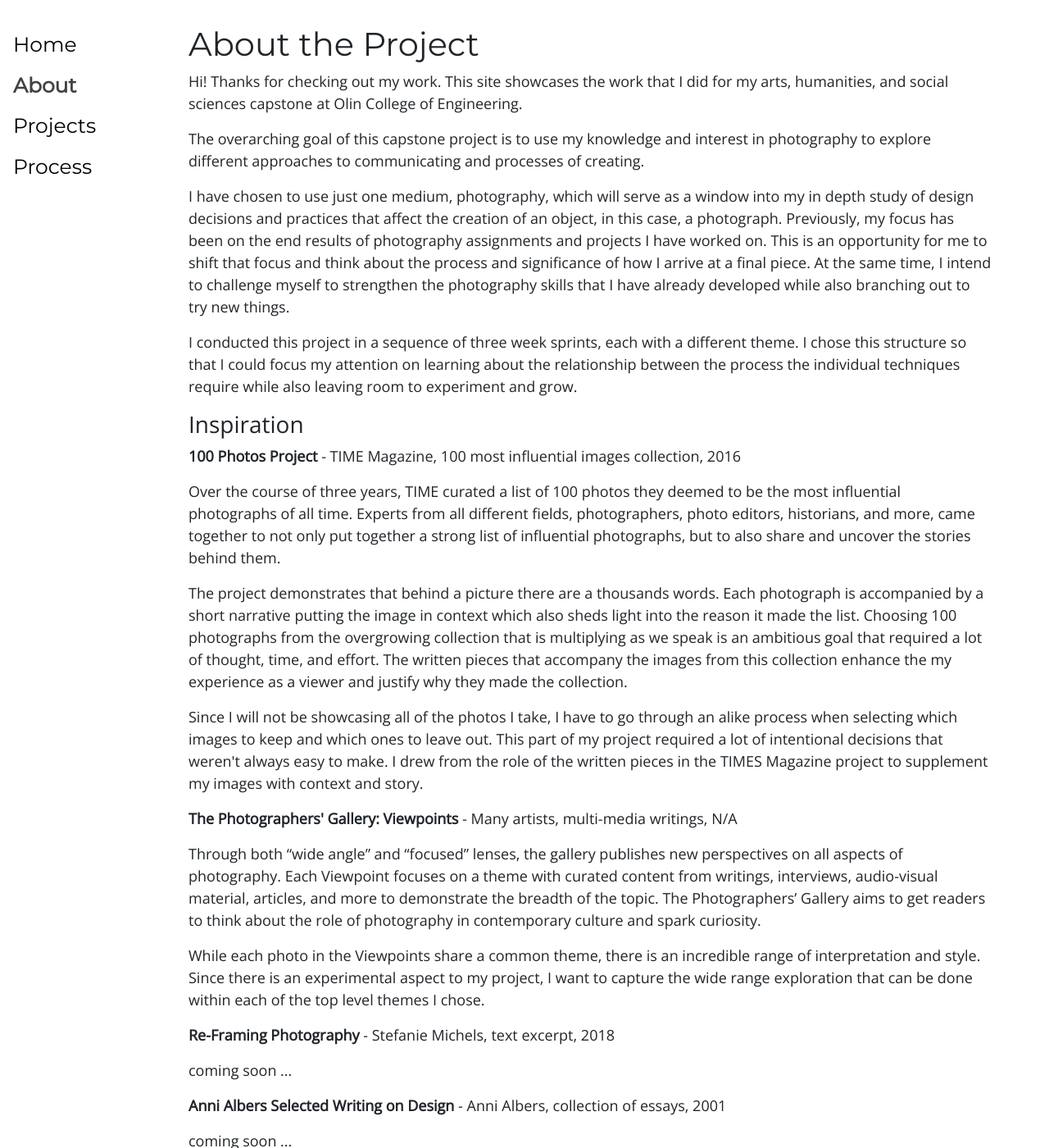
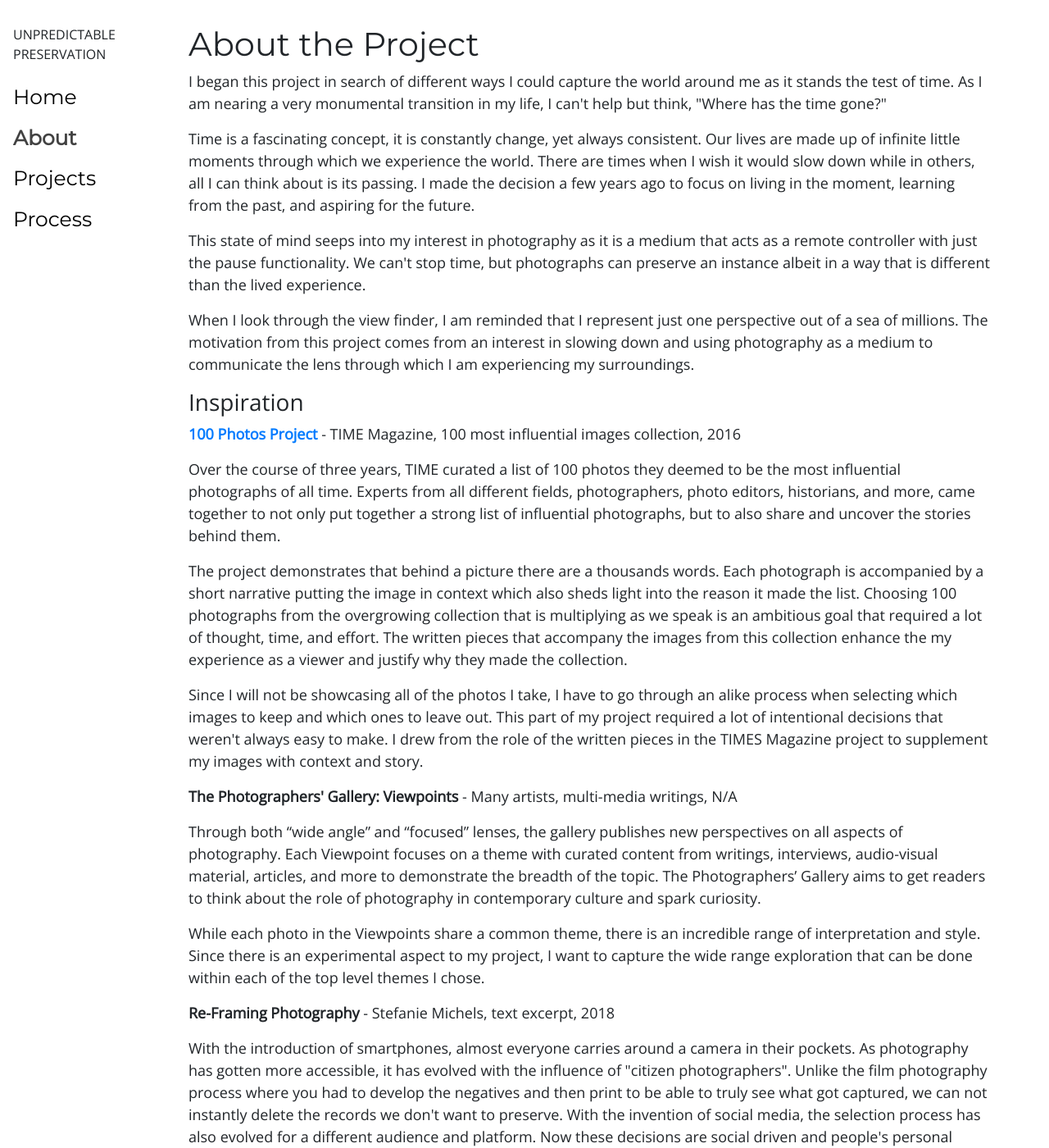
Before and after one commit to annagriffin/photography-portfolio, a Jekyll site: the page built from about.html, in a window 1280 px wide and 1400 px high. Shown: the whole window at 82% size. Built offline with Jekyll 4.4.1, drawn with Linux system fonts in a browser that asks for light colours; nearby versions of some CDN libraries; some of the changed text lies outside the part shown.

Commit message:
update writing

```diff
--- a/_includes/navigation.html
+++ b/_includes/navigation.html
@@ -1,4 +1,5 @@
 <nav class=" side-nav">
+  <p class="title">Unpredictable Preservation</p>
   {% for item in site.data.navigation %}
     <a href="{{ item.link | relative_url }}" {% if page.url == item.link %}class="current"{% endif %}>{{ item.name }}</a>
   {% endfor %}
--- a/_sass/main.scss
+++ b/_sass/main.scss
@@ -26,6 +26,11 @@ body {
   font-size: 25px;
   color: #000000;
   display: block;
+}
+
+.title {
+  padding-left: 16px;
+  text-transform: uppercase;
 }
 
 .main {
--- a/about.html
+++ b/about.html
@@ -7,17 +7,17 @@ title: About
 
   <h1>About the Project</h1>
 
-  <p>Hi! Thanks for checking out my work. This site showcases the work that I did for my arts, humanities, and social sciences capstone at Olin College of Engineering.</p>
+  <p>I began this project in search of different ways I could capture the world around me as it stands the test of time. As I am nearing a very monumental transition in my life, I can't help but think, "Where has the time gone?"</p>
 
-  <p>The overarching goal of this capstone project is to use my knowledge and interest in photography to explore different approaches to communicating and processes of creating.</p>
+  <p>Time is a fascinating concept, it is constantly change, yet always consistent. Our lives are made up of infinite little moments through which we experience the world. There are times when I wish it would slow down while in others, all I can think about is its passing. I made the decision a few years ago to focus on living in the moment, learning from the past, and aspiring for the future.</p>
 
-  <p>I have chosen to use just one medium, photography, which will serve as a window into my in depth study of design decisions and practices that affect the creation of an object, in this case, a photograph. Previously, my focus has been on the end results of photography assignments and projects I have worked on. This is an opportunity for me to shift that focus and think about the process and significance of how I arrive at a final piece. At the same time, I intend to challenge myself to strengthen the photography skills that I have already developed while also branching out to try new things.</p>
+  <p>This state of mind seeps into my interest in photography as it is a medium that acts as a remote controller with just the pause functionality. We can't stop time, but photographs can preserve an instance albeit in a way that is different than the lived experience.</p>
 
-  <p>I conducted this project in a sequence of three week sprints, each with a different theme. I chose this structure so that I could focus my attention on learning about the relationship between the process the individual techniques require while also leaving room to experiment and grow.</p>
+  <p>When I look through the view finder, I am reminded that I represent just one perspective out of a sea of millions. The motivation from this project comes from an interest in slowing down and using photography as a medium to communicate the lens through which I am experiencing my surroundings.</p>
 
   <h3>Inspiration</h3>
 
-  <p><strong>100 Photos Project</strong> - TIME Magazine, 100 most influential images collection, 2016</p>
+  <p><strong><a href="http://100photos.time.com/">100 Photos Project</a></strong> - TIME Magazine, 100 most influential images collection, 2016</p>
 
   <p>Over the course of three years, TIME curated a list of 100 photos they deemed to be the most influential photographs of all time. Experts from all different fields, photographers, photo editors, historians, and more, came together to not only put together a strong list of influential photographs, but to also share and uncover the stories behind them.</p>
 
@@ -32,16 +32,11 @@ title: About
   <p>While each photo in the Viewpoints share a common theme, there is an incredible range of interpretation and style. Since there is an experimental aspect to my project, I want to capture the wide range exploration that can be done within each of the top level themes I chose. </p>
 
   <p><strong>Re-Framing Photography</strong> - Stefanie Michels, text excerpt, 2018</p>
-  <p> coming soon ...</p>
+  <p>With the introduction of smartphones, almost everyone carries around a camera in their pockets. As photography has gotten more accessible, it has evolved with the influence of "citizen photographers". Unlike the film photography process where you had to develop the negatives and then print to be able to truly see what got captured, we can not instantly delete the records we don't want to preserve. With the invention of social media, the selection process has also evolved for a different audience and platform. Now these decisions are social driven and people's personal collections are self curated.</p>
 
   <p><strong>Anni Albers Selected Writing on Design</strong> - Anni Albers, collection of essays, 2001</p>
-  <p> coming soon ...</p>
+  <p>Anni Albers is an incredibly talented and insightful writer. She believes that artists' work inherently keeps a record of history and it is a privilege to be able to view it. Art and usefulness are often kept at a distance in the modern, industrialized world but Albers argues that this doesn't have to be the case. The process of making something can determine its artistic qualities. I embraced this principle transforming ordinary objects and settings though my eyes.</p>
 
-
-  <p><strong>Afghan Girl</strong> - Steve McCurry, 1984 (image to come)</p>
-
-  <p><strong>Sohasil Karmani</strong></p>
-  <p>Karmani is known for taking photos with human subjects. He does an amazing job a capturing human life and relationships. Karmani is like a fly on the wall, he likes to observe different aspects of human behavior and capture the "story". His subjects are typically doing mundane, everyday things but to him, there is a lot to capture.</p>
 
   <p><strong>Fan Ho</strong></p>
 
```
